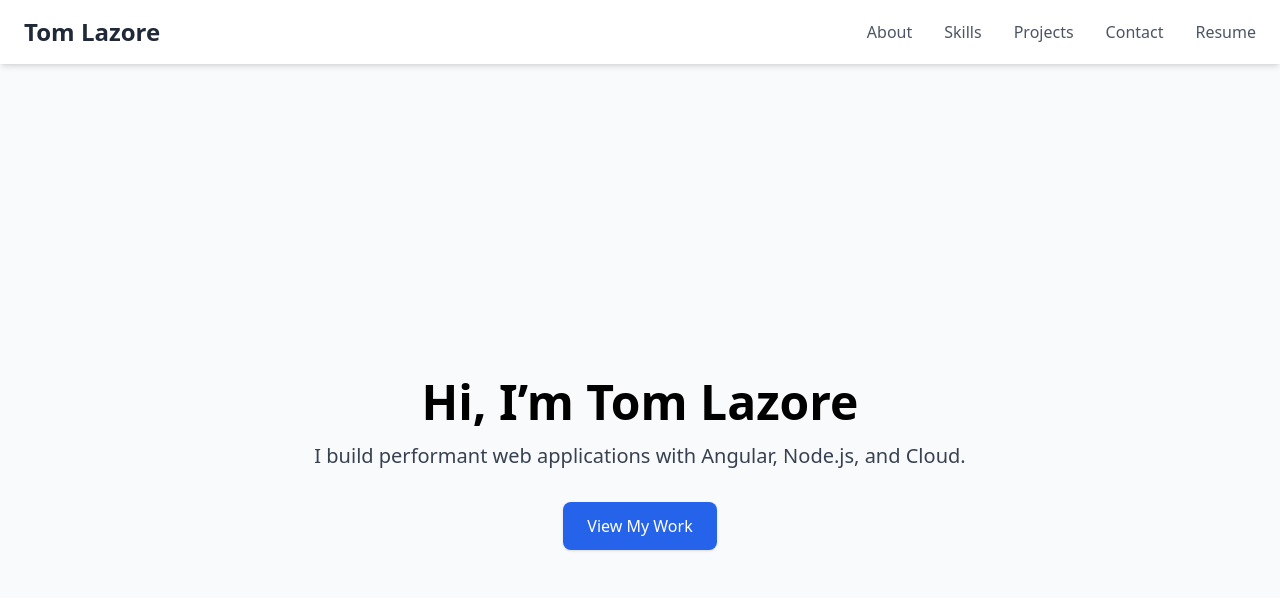
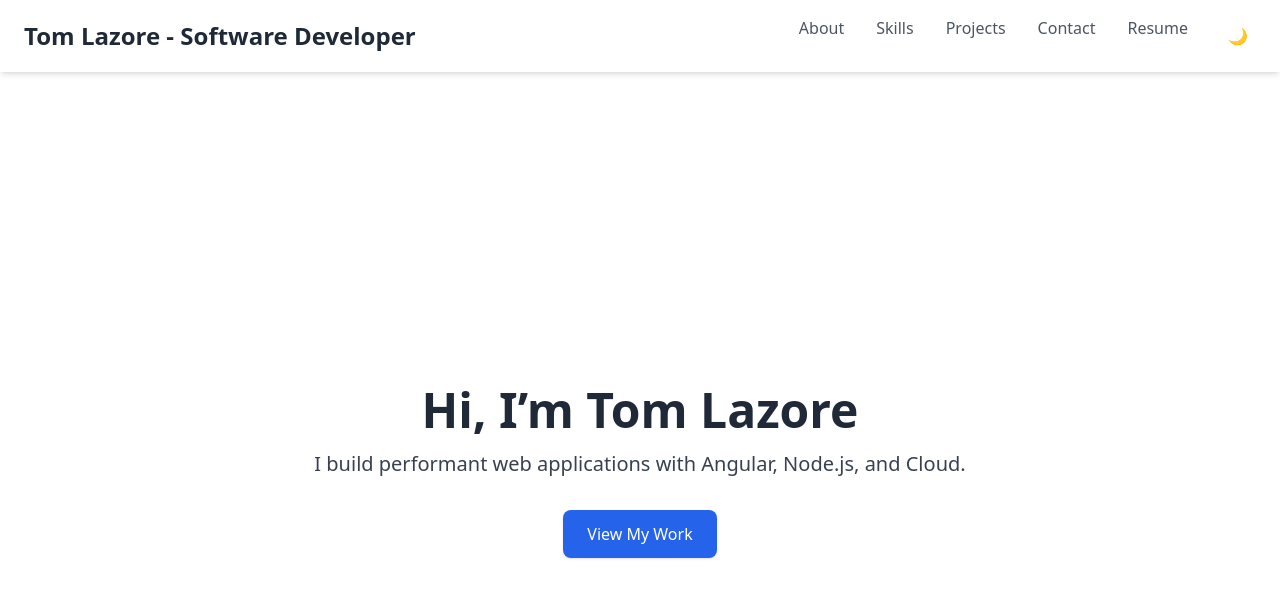
Before and after one commit to tlaze/TomLazorePortfolio, an Angular app: page / in a window 1280 px wide. Shown: the top 598 px of the page. Built offline with nearby package versions, Linux system fonts and the light colour scheme.

Commit message:
added dark mode

```diff
--- a/src/app/about/about.component.html
+++ b/src/app/about/about.component.html
@@ -1,6 +1,7 @@
 <section
   id="about"
-  class="h-screen flex flex-col items-center justify-center bg-gray-50 scroll-snap-align-start"
+class="h-screen flex flex-col items-center justify-center bg-gray-50
+scroll-snap-align-start bg-white dark:bg-gray-800"
 >
   <h2 class="text-5xl font-extrabold mb-4">Hi, I’m Tom Lazore</h2>
   <p class="text-xl text-gray-700 mb-8">
--- a/src/app/contact/contact.component.html
+++ b/src/app/contact/contact.component.html
@@ -1,6 +1,7 @@
 <section
   id="contact"
-  class="h-screen bg-white flex flex-col items-center justify-center scroll-snap-align-start px-4"
+class="h-screen bg-white flex flex-col items-center justify-center
+scroll-snap-align-start px-4 bg-white dark:bg-gray-800"
 >
   <h3 class="text-4xl font-semibold mb-8">Get in Touch</h3>
   <form
--- a/src/app/navbar/navbar.component.html
+++ b/src/app/navbar/navbar.component.html
@@ -1,8 +1,8 @@
-<nav class="bg-white shadow-md sticky top-0 z-50">
+<nav class="bg-white shadow-md sticky top-0 z-50 bg-white dark:bg-gray-600">
   <div class="container mx-auto flex items-center justify-between py-4 px-6">
     <!-- Branding/Logo -->
     <a href="#" class="text-2xl font-extrabold text-gray-800">
-      Tom Lazore
+      Tom Lazore - Software Developer
     </a>
 
     <!-- Links -->
@@ -48,6 +48,16 @@
           Resume
         </a>
       </li>
+      <li>
+        <button
+          (click)="toggleDarkMode()"
+          class="p-2 rounded hover:bg-gray-200 dark:hover:bg-gray-700 transition"
+          aria-label="Toggle dark mode"
+        >
+          <span *ngIf="!isDark">🌙</span>
+          <span *ngIf=" isDark">☀️</span>
+        </button>
+      </li>
     </ul>
   </div>
 </nav>
--- a/src/app/navbar/navbar.component.ts
+++ b/src/app/navbar/navbar.component.ts
@@ -1,12 +1,34 @@
-import { Component } from '@angular/core';
+import { Component, OnInit, Renderer2 } from '@angular/core';
+import { CommonModule } from '@angular/common';
 
 @Component({
   selector: 'app-navbar',
   standalone: true,
-  imports: [],
+  imports: [CommonModule],
   templateUrl: './navbar.component.html',
   styleUrl: './navbar.component.css'
 })
 export class NavbarComponent {
+  isDark = false;
 
+  constructor(private renderer: Renderer2) {}
+
+  toggleDarkMode() {
+    this.isDark = !this.isDark;
+    localStorage.setItem('theme', this.isDark ? 'dark' : 'light');
+    this.updateBodyClass();
+  }
+
+  ngOnInit() {
+    this.isDark = localStorage.getItem('theme') === 'dark';
+    this.updateBodyClass();
+  }
+
+  private updateBodyClass() {
+    if (this.isDark) {
+      this.renderer.addClass(document.body, 'dark');
+    } else {
+      this.renderer.removeClass(document.body, 'dark');
+    }
+  }
 }
--- a/src/app/project-card/project-card.component.html
+++ b/src/app/project-card/project-card.component.html
@@ -1,4 +1,4 @@
-<div class="bg-white rounded-lg shadow-lg overflow-hidden flex flex-col h-full">
+<div class="bg-white rounded-lg shadow-lg overflow-hidden flex flex-col h-full bg-white dark:bg-gray-600">
   <!-- Image container with fixed aspect ratio -->
   <div class="w-full relative" style="padding-top: 56.25%;">
     <img
--- a/src/app/projects/projects.component.html
+++ b/src/app/projects/projects.component.html
@@ -1,6 +1,7 @@
 <section
   id="projects"
-  class="h-screen bg-gray-50 flex flex-col items-center py-12 scroll-snap-align-start"
+class="h-screen bg-gray-50 flex flex-col items-center py-12
+scroll-snap-align-start bg-white dark:bg-gray-800"
 >
   <h3 class="text-4xl font-semibold mb-8">Projects</h3>
   <div class="grid grid-cols-1 sm:grid-cols-2 lg:grid-cols-3 gap-8 w-full max-w-6xl px-4 items-stretch">
--- a/src/app/skills/skills.component.html
+++ b/src/app/skills/skills.component.html
@@ -1,6 +1,7 @@
 <section
   id="skills"
-  class="h-screen bg-white flex flex-col items-center justify-center scroll-snap-align-start"
+class="h-screen bg-white flex flex-col items-center justify-center
+scroll-snap-align-start bg-white dark:bg-gray-800"
 >
   <h3 class="text-4xl font-semibold mb-8">Tech Stack</h3>
   <div class="flex flex-wrap justify-center gap-8">
--- a/src/styles.css
+++ b/src/styles.css
@@ -2,13 +2,18 @@
 @tailwind components;
 @tailwind utilities;
 
+@layer base {
+  /* Default text */
+  body {
+    @apply text-gray-800;
+  }
+  /* Dark mode text */
+  body.dark {
+    @apply text-gray-200;
+  }
 
-html {
-  scroll-behavior: smooth;
+  /* Optionally, override headings/paragraphs too */
+  h1, h2, h3, h4, h5, h6, p, a, li {
+    @apply text-gray-800 dark:text-gray-200;
+  }
 }
-
-
-/* Scroll-snap container utility */
-.scroll-snap-y-mandatory {
-  scroll-snap-type: y mandatory;
-}
--- a/tailwind.config.js
+++ b/tailwind.config.js
@@ -1,5 +1,6 @@
 /** @type {import('tailwindcss').Config} */
 module.exports = {
+  darkMode:'class',
   content: ["./src/**/*.{html,ts}"],
   theme: {
     extend: {},
```
